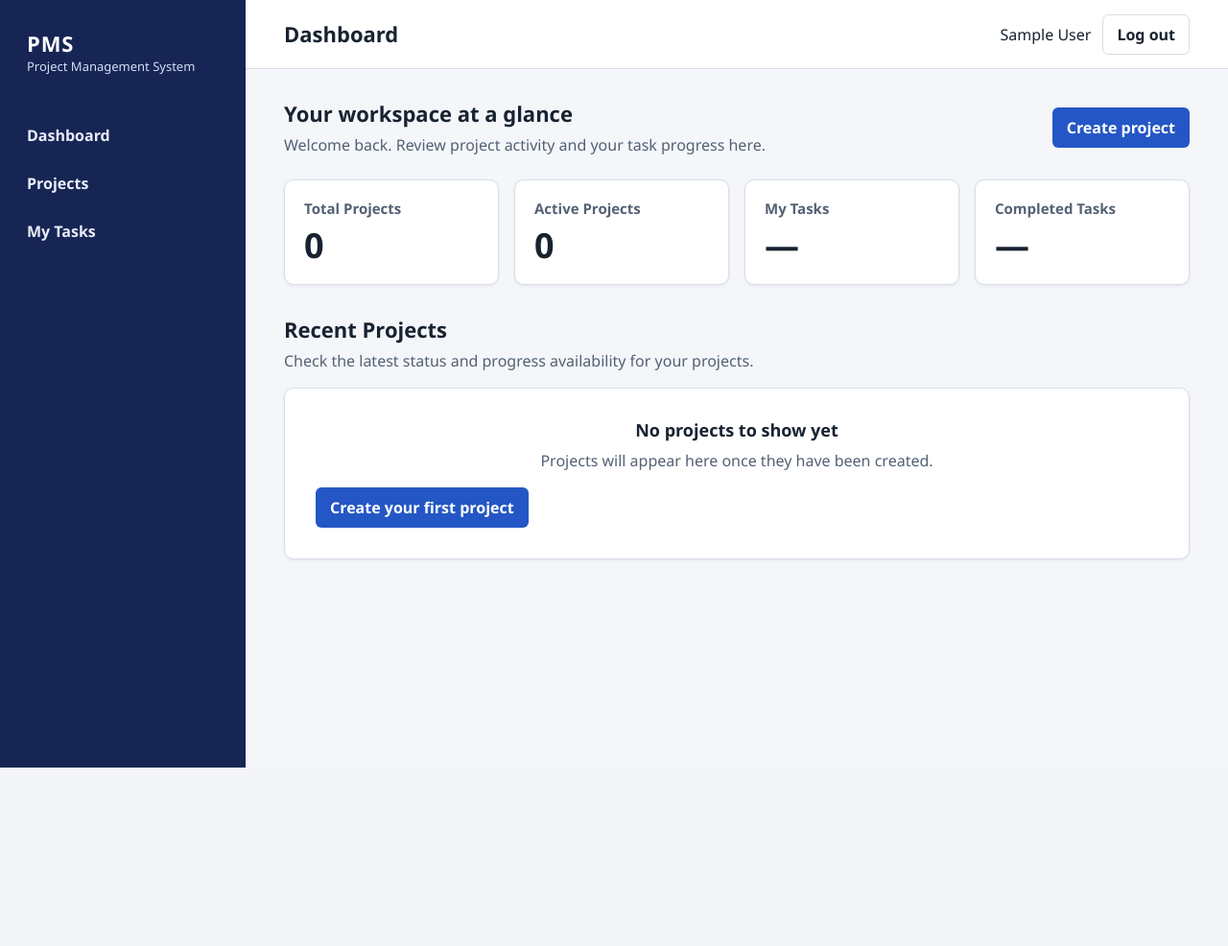
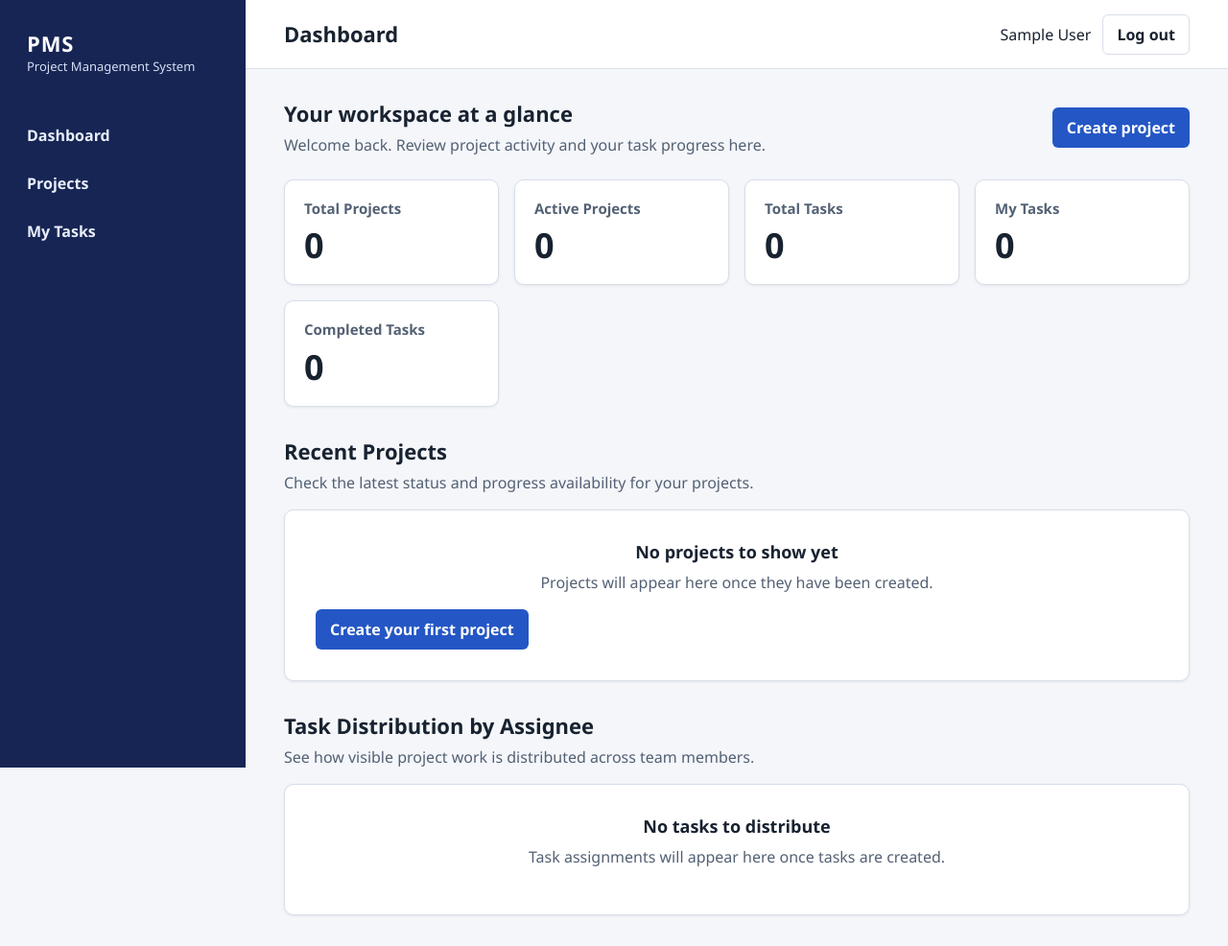
Before and after one commit to Project-Management-System-SE/Project-Management-System-SE, a Django app: page / in a window 1280 px wide. Shown: the whole page at 96% size. Before the commit the page ends 800 px from the top, so only its background shows below. Run offline with Django 5.2, Linux system fonts and the light colour scheme; the visitor is signed in with stand-in values (Sample User, id 1); data comes from the database, SQL or seed files in the repository; data that the repository does not hold is empty.

Commit message:
Add project dashboard and fix static CSS serving

```diff
--- a/backend/config/urls.py
+++ b/backend/config/urls.py
@@ -1,5 +1,7 @@
+from django.conf import settings
 from django.contrib import admin
 from django.contrib.auth import views as auth_views
+from django.contrib.staticfiles.urls import staticfiles_urlpatterns
 from django.urls import include, path
 
 from accounts import views as account_views
@@ -32,3 +34,6 @@ urlpatterns = [
     path("", include("projects.urls")),
     path("", include("tasks.urls")),
 ]
+
+if settings.DEBUG:
+    urlpatterns += staticfiles_urlpatterns()
--- a/backend/projects/views.py
+++ b/backend/projects/views.py
@@ -2,6 +2,7 @@ from django.contrib import messages
 from django.contrib.auth.decorators import login_required
 from django.core.exceptions import PermissionDenied
 from django.db import IntegrityError, transaction
+from django.db.models import Count, Q
 from django.shortcuts import get_object_or_404, redirect, render
 from django.views.decorators.http import require_http_methods, require_POST
 
@@ -14,6 +15,7 @@ from .permissions import (
     manageable_project_ids_for,
     visible_projects_for,
 )
+from tasks.models import Task
 
 
 def _manageable_project_or_403(user, project_id):
@@ -25,14 +27,73 @@ def _manageable_project_or_403(user, project_id):
 
 @login_required
 def dashboard(request):
-    projects = visible_projects_for(request.user)
+    visible_projects = visible_projects_for(request.user)
+    status_counts = {
+        status_value: Count(
+            "tasks",
+            filter=Q(tasks__status=status_value),
+        )
+        for status_value, _ in Task.Status.choices
+    }
+    projects = list(
+        visible_projects.annotate(
+            total_task_count=Count("tasks", distinct=True),
+            **{
+                f"{status_value.lower()}_task_count": count
+                for status_value, count in status_counts.items()
+            },
+        )
+    )
+
+    for project in projects:
+        project.status_breakdown = [
+            {
+                "value": status_value,
+                "label": status_label,
+                "count": getattr(project, f"{status_value.lower()}_task_count"),
+            }
+            for status_value, status_label in Task.Status.choices
+        ]
+        project.completed_task_count = getattr(
+            project,
+            f"{Task.Status.DONE.lower()}_task_count",
+        )
+        project.completion_percentage = (
+            round(project.completed_task_count * 100 / project.total_task_count)
+            if project.total_task_count
+            else 0
+        )
+
+    visible_tasks = Task.objects.filter(project__in=visible_projects)
+    assignee_distribution = list(
+        visible_tasks.filter(assignee__isnull=False)
+        .values("assignee_id", "assignee__full_name", "assignee__email")
+        .annotate(task_count=Count("id"))
+        .order_by("assignee__full_name", "assignee__email")
+    )
+    unassigned_task_count = visible_tasks.filter(assignee__isnull=True).count()
+    if unassigned_task_count:
+        assignee_distribution.append(
+            {
+                "assignee_id": None,
+                "assignee__full_name": "Unassigned",
+                "assignee__email": "",
+                "task_count": unassigned_task_count,
+            }
+        )
 
     context = {
-        "total_projects": projects.count(),
-        "active_projects": projects.filter(status=Project.Status.ACTIVE).count(),
-        "my_tasks": None,
-        "completed_tasks": None,
-        "projects": projects[:5],
+        "total_projects": len(projects),
+        "active_projects": sum(
+            project.status == Project.Status.ACTIVE for project in projects
+        ),
+        "total_tasks": visible_tasks.count(),
+        "my_tasks": visible_tasks.filter(assignee=request.user).count(),
+        "completed_tasks": visible_tasks.filter(status=Task.Status.DONE).count(),
+        "projects": projects,
+        "task_status_choices": Task.Status.choices,
+        "assignee_distribution": assignee_distribution,
+        "unassigned_task_count": unassigned_task_count,
         "can_create_project": can_create_project(request.user),
     }
     return render(request, "dashboard.html", context)
--- a/static/css/style.css
+++ b/static/css/style.css
@@ -456,6 +456,66 @@ textarea::placeholder {
     color: var(--color-muted);
 }
 
+.project-task-summary {
+    min-width: 0;
+}
+
+.project-task-summary > strong {
+    display: block;
+    margin-bottom: 0.5rem;
+}
+
+.status-breakdown {
+    display: flex;
+    flex-wrap: wrap;
+    gap: 0.375rem 0.75rem;
+    margin: 0;
+    padding: 0;
+    color: var(--color-muted);
+    font-size: 0.8125rem;
+    list-style: none;
+}
+
+.status-breakdown li {
+    display: flex;
+    gap: 0.25rem;
+}
+
+.status-breakdown strong {
+    color: var(--color-text);
+}
+
+.dashboard-distribution {
+    margin-top: 2rem;
+}
+
+.assignee-table-wrapper {
+    overflow-x: auto;
+}
+
+.assignee-table {
+    width: 100%;
+    border-collapse: collapse;
+}
+
+.assignee-table th,
+.assignee-table td {
+    padding: 0.75rem;
+    border-bottom: 1px solid var(--color-border);
+    text-align: left;
+}
+
+.assignee-table thead th {
+    color: var(--color-muted);
+    font-size: 0.8125rem;
+    text-transform: uppercase;
+}
+
+.assignee-table tbody tr:last-child th,
+.assignee-table tbody tr:last-child td {
+    border-bottom: 0;
+}
+
 .project-due-date {
     margin: 0;
     color: var(--color-muted);
--- a/templates/dashboard.html
+++ b/templates/dashboard.html
@@ -33,16 +33,20 @@
         </p>
     </article>
     <article class="card dashboard-summary-card">
+        <h2 class="summary-label">Total Tasks</h2>
+        <p class="summary-value">
+            {{ total_tasks }}
+        </p>
+    </article>
+    <article class="card dashboard-summary-card">
         <h2 class="summary-label">My Tasks</h2>
         <p class="summary-value">
-            <span aria-label="Task data unavailable">—</span>
+            {{ my_tasks }}
         </p>
     </article>
     <article class="card dashboard-summary-card">
         <h2 class="summary-label">Completed Tasks</h2>
-        <p class="summary-value">
-            <span aria-label="Task data unavailable">—</span>
-        </p>
+        <p class="summary-value">{{ completed_tasks }}</p>
     </article>
 </section>
 
@@ -62,9 +66,20 @@
                 <h3>{{ project.name }}</h3>
                 <span class="status status-neutral">{{ project.get_status_display|default:"Status unavailable" }}</span>
             </div>
-            <div class="project-progress">
+            <div class="project-progress" aria-label="{{ project.completion_percentage }} percent complete">
                 <span>Progress</span>
-                <span class="progress-unavailable" aria-label="Progress unavailable">—</span>
+                <progress value="{{ project.completion_percentage }}" max="100">
+                    {{ project.completion_percentage }}%
+                </progress>
+                <strong>{{ project.completion_percentage }}%</strong>
+            </div>
+            <div class="project-task-summary">
+                <strong>{{ project.total_task_count }} task{{ project.total_task_count|pluralize }}</strong>
+                <ul class="status-breakdown" aria-label="Task status breakdown">
+                    {% for status in project.status_breakdown %}
+                    <li><span>{{ status.label }}</span><strong>{{ status.count }}</strong></li>
+                    {% endfor %}
+                </ul>
             </div>
             <p class="project-due-date">
                 <span class="project-detail-label">Due date:</span>
@@ -89,4 +104,42 @@
     </div>
     {% endif %}
 </section>
+
+<section class="dashboard-distribution" aria-labelledby="assignee-heading">
+    <div class="dashboard-section-heading">
+        <div>
+            <h2 id="assignee-heading">Task Distribution by Assignee</h2>
+            <p>See how visible project work is distributed across team members.</p>
+        </div>
+    </div>
+    {% if assignee_distribution %}
+    <div class="card assignee-table-wrapper">
+        <table class="assignee-table">
+            <caption class="visually-hidden">Task counts by assignee</caption>
+            <thead>
+                <tr><th scope="col">Assignee</th><th scope="col">Tasks</th></tr>
+            </thead>
+            <tbody>
+                {% for assignee in assignee_distribution %}
+                <tr>
+                    <th scope="row">
+                        {% if assignee.assignee_id %}
+                            {{ assignee.assignee__full_name|default:assignee.assignee__email }}
+                        {% else %}
+                            Unassigned
+                        {% endif %}
+                    </th>
+                    <td>{{ assignee.task_count }}</td>
+                </tr>
+                {% endfor %}
+            </tbody>
+        </table>
+    </div>
+    {% else %}
+    <div class="card dashboard-empty-state">
+        <h3>No tasks to distribute</h3>
+        <p>Task assignments will appear here once tasks are created.</p>
+    </div>
+    {% endif %}
+</section>
 {% endblock %}
```
Also changed, not shown: backend/tests/test_views.py (+102 -7 lines).
